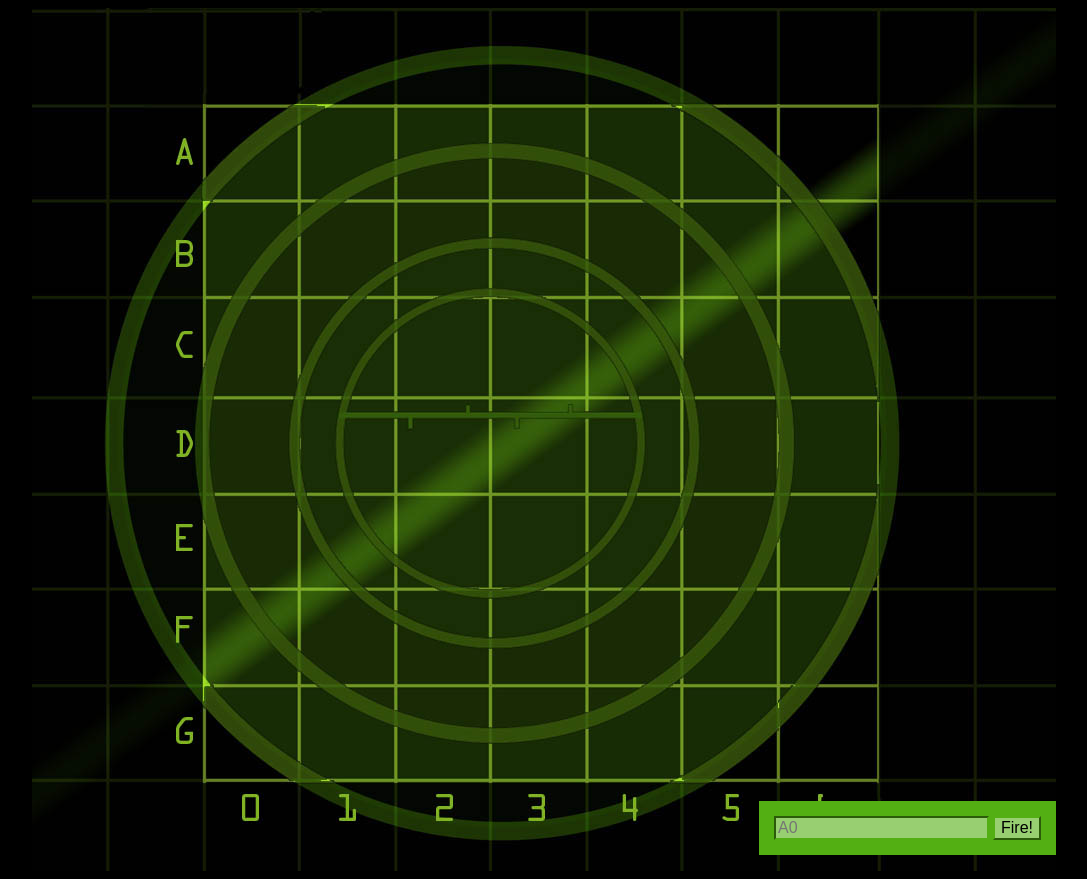
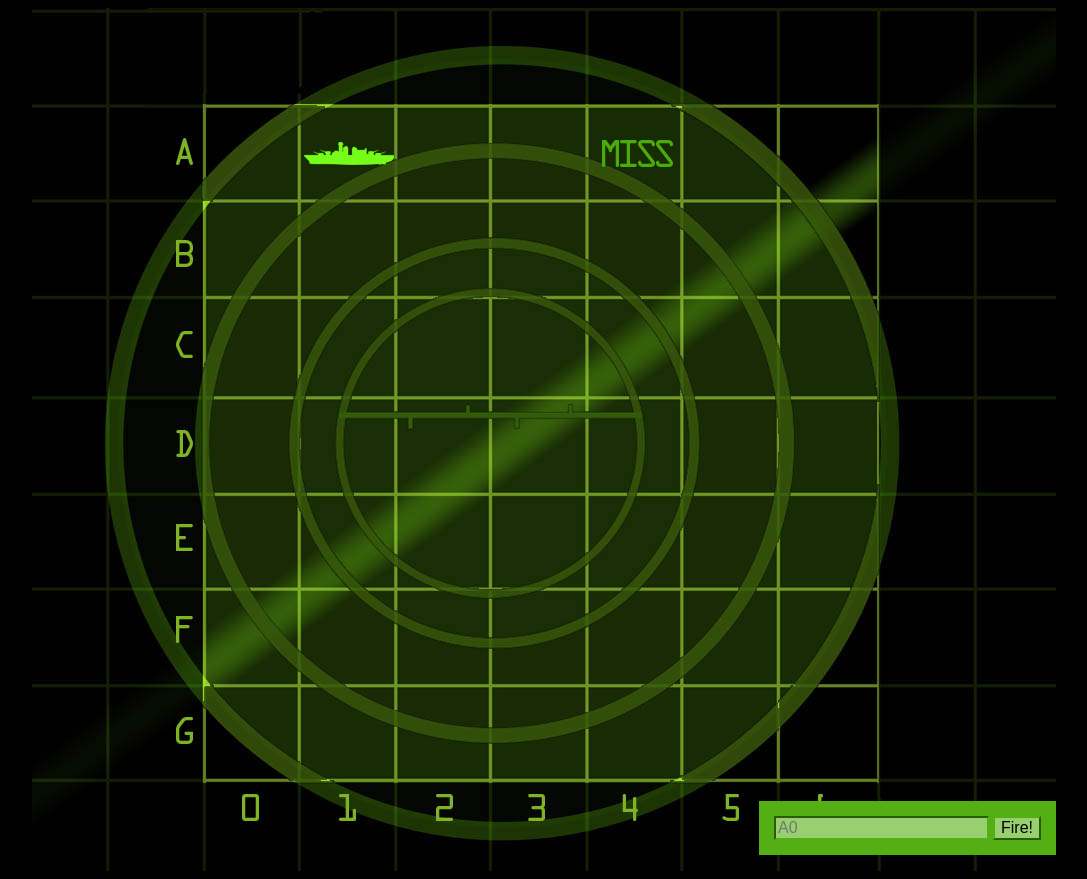
Before and after one commit to Kirigam/SeaBattle, a plain HTML site: page index.html in a window 1280 px wide. Shown: the whole page, without its empty margins (96-1183 px from the left). Drawn offline with Linux system fonts and the light colour scheme.

Commit message:
Add view class

```diff
--- a/common.js
+++ b/common.js
@@ -0,0 +1,20 @@
+var view = {
+  displayMessage: function (msg) {
+    var message = document.getElementById('messageArea');
+    message.innerHTML= msg;
+  },
+
+  displayHit: function (location) {
+    var cell  = document.getElementById(location);
+    cell.setAttribute("class", "hit" );
+  },
+
+  displayMiss: function (location) {
+    var cell = document.getElementById(location);
+    cell.setAttribute("class", "miss");
+  }
+}
+
+view.displayHit("01");
+
+view.displayMiss("04")
--- a/style.css
+++ b/style.css
@@ -43,3 +43,11 @@ input {
   border-color: rgb(83, 175, 19);
   font-size: 1em;
 }
+
+.hit {
+  background: url("img/ship.png") no-repeat center center;
+}
+
+.miss {
+  background: url("img/miss.png") no-repeat center center;
+}
```
